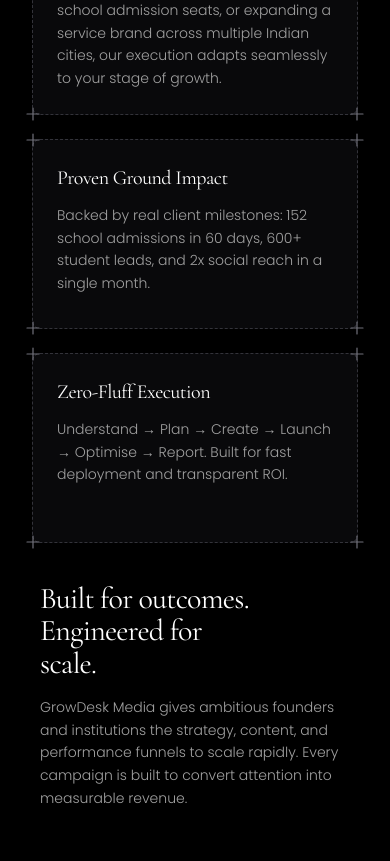
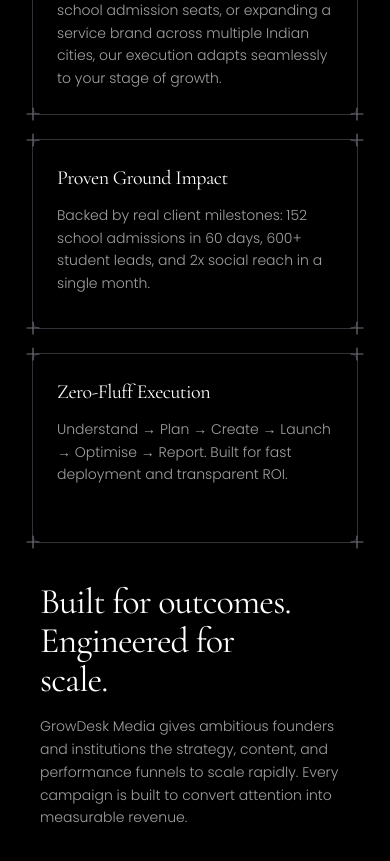
Before and after one commit to promptvistaml/GrowDesk-Media, a Next.js app: page /about in a window 390 px wide. Shown: the part 1920-2781 px from the top of the page. Built offline with nearby package versions, Linux system fonts and the light colour scheme.

Commit message:
New design 001

```diff
--- a/src/components/ui/ruixen-bento-cards.tsx
+++ b/src/components/ui/ruixen-bento-cards.tsx
@@ -69,7 +69,7 @@ export const PlusCard: React.FC<{
   return (
     <div
       className={cn(
-        "relative border border-dashed border-zinc-700/80 rounded-lg p-6 sm:p-8 bg-[#09090b] min-h-[190px]",
+        "relative border border-solid border-zinc-700/80 rounded-lg p-6 sm:p-8 bg-transparent min-h-[190px]",
         "flex flex-col justify-between group hover:border-zinc-500 transition-colors duration-300",
         className
       )}
@@ -136,7 +136,7 @@ export default function RuixenBentoCards({ className = "" }: { className?: strin
 
             {/* Row 3, Bottom-Right Anchor Text (Right-Aligned Display Block) */}
             <div className="w-full lg:w-[65%] flex flex-col justify-end text-left lg:text-right space-y-4 px-2 lg:pl-10 py-4 lg:py-2">
-              <h2 className="font-serif text-3xl sm:text-4xl md:text-5xl lg:text-[52px] font-normal text-white leading-[1.08] tracking-tight">
+              <h2 className="font-serif text-4xl sm:text-4xl md:text-5xl lg:text-[52px] font-normal text-white leading-[1.08] tracking-tight">
                 Built for outcomes.<br />
                 Engineered for<br />
                 scale.
```
